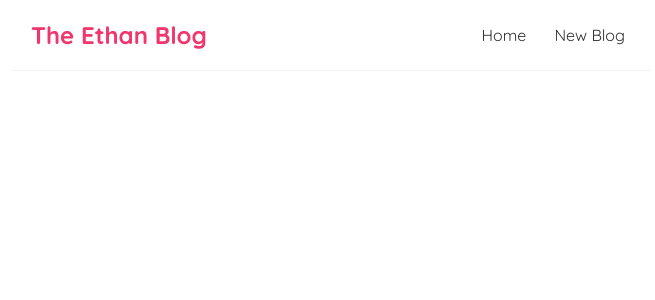
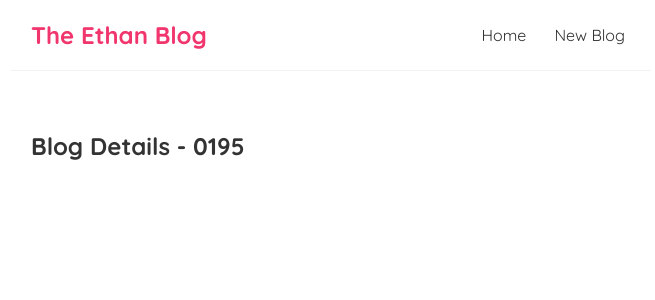
Before and after one commit to ethanhduc/blog, a React (Create React App) app: page /blogs/0195 in a window 1280 px wide. Shown: the top 300 px of the page, without its empty margins (309-964 px from the left). Built offline with nearby package versions, Linux system fonts and the light colour scheme.

Commit message:
route params

```diff
--- a/src/App.js
+++ b/src/App.js
@@ -2,6 +2,7 @@
 import Home from './Home';
 import { BrowserRouter as Router, Route, Switch } from 'react-router-dom';
 import Create from './Create';
+import BlogDetails from './BlogDetails';
 
 function App() {
   return (
@@ -16,6 +17,9 @@
             <Route path="/create">
               <Create />
             </Route>
+            <Route path="/blogs/:id">
+              <BlogDetails />
+            </Route>
           </Switch>
         </div>
       </div>
--- /dev/null
+++ b/src/BlogDetails.js
@@ -0,0 +1,13 @@
+import { useParams } from "react-router-dom/cjs/react-router-dom.min";
+
+const BlogDetails = () => {
+    const { id } = useParams(); //useParams is a hook that returns an object of key/value pairs of the dynamic params from the current URL that were matched by the <Route path>.
+
+    return (
+        <div className="blog-details">
+            <h2>Blog Details - {id}</h2>
+        </div>
+     );
+}
+
+export default BlogDetails;
--- a/src/BlogList.js
+++ b/src/BlogList.js
@@ -1,14 +1,17 @@
+import { Link } from 'react-router-dom';
+
 const BlogList = ({ blogs, title }) => { //destructuring 'props', getting the array & title, 'props' is always an object that contains all properties passed to the component
     //const blogs = props.blogs;
-    //const title = props.title;
 
     return (
         <div className="blog-list">
             <h2>{title}</h2>
             {blogs.map((blog) => (
                 <div className="blog-preview" key={blog.id}>
-                    <h2>{ blog.title }</h2>
-                    <p>Written by { blog.author }</p>
+                    <Link to={`/blogs/${blog.id}`}>
+                        <h2>{ blog.title }</h2>
+                        <p>Written by { blog.author }</p>
+                    </Link>
                 </div>
             ))}
         </div>
--- a/src/index.css
+++ b/src/index.css
@@ -50,3 +50,6 @@
   color: #f1356d;
   margin-bottom: 8px;
 }
+.blog-preview a{
+  text-decoration: none;
+}
```
